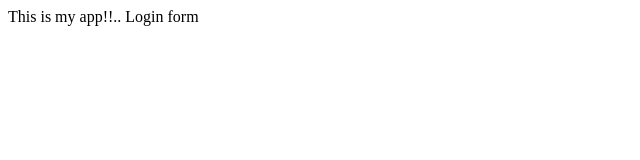
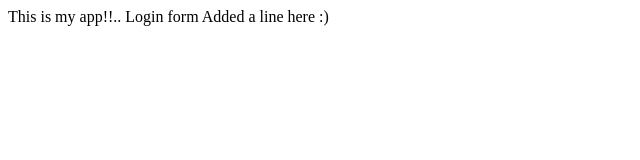
Before and after one commit to nicholasprice5/testRepo, a plain HTML site: page index.html in a window 1280 px wide. Shown: the whole page, without its empty margins (0-640 px from the left). Drawn offline with Linux system fonts and the light colour scheme.

Commit message:
added a line

```diff
--- a/index.html
+++ b/index.html
@@ -5,5 +5,6 @@
 <body>
     This is my app!!..
     Login form
+    Added a line here :)
 </body>
 </html>
```
